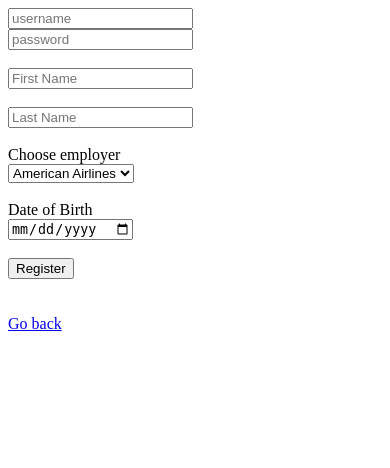
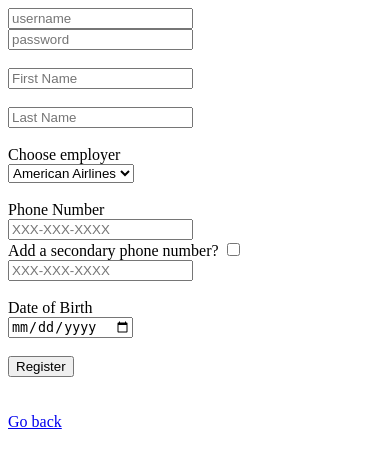
Before and after one commit to leeked/Air-Ticket-Database, a Flask app: page /staffreg in a window 390 px wide. Shown: the top 468 px of the page. Run offline with Flask 2, Linux system fonts and the light colour scheme; data comes from the database, SQL or seed files in the repository.

Commit message:
Fix Implementing staff phone

```diff
--- a/webapp/app.py
+++ b/webapp/app.py
@@ -158,6 +158,7 @@ def registerAuth():
 		fname = request.form['fname'].replace("&", "&amp;").replace('"', "&quot;").replace("<", "&lt;").replace(">", "&gt;")
 		lname = request.form['lname'].replace("&", "&amp;").replace('"', "&quot;").replace("<", "&lt;").replace(">", "&gt;")
 		DoB = request.form['DoB']
+		phone = request.form['phone']
 		airline_employer = request.form['employer'].replace('&nbsp;', ' ')
 
 		print(airline_employer)
@@ -187,6 +188,18 @@ def registerAuth():
 			cursor.execute(empl_check, (username,airline_employer))
 
 			check_res = cursor.fetchone()
+
+			# Insert phone number
+			phone_ins = 'INSERT INTO staff_phone VALUES(%s, %s)'
+			cursor.execute(phone_ins, (username, phone))
+			conn.commit()
+
+			# If secondary phone number
+			if request.form.get('check_aux_phone') == 'on':
+				aux_phone = request.form['aux_phone']
+				phone_ins = 'INSERT INTO staff_phone VALUES(%s, %s)'
+				cursor.execute(phone_ins, (username, aux_phone))
+				conn.commit()
 
 			# If not already registered into table, create entry
 			if not check_res:
--- a/webapp/templates/staffreg.html
+++ b/webapp/templates/staffreg.html
@@ -20,6 +20,12 @@
 		{% endfor %}
 	</select></br></br>
 
+	<label for='phone'>Phone Number</label></br>
+	<input type="text" name = "phone" placeholder="XXX-XXX-XXXX" required/> </br>
+	<label for='aux_phone'>Add a secondary phone number?</label>
+	<input type="checkbox" name="check_aux_phone" value = "on"/></br>
+	<input type="text" name = "aux_phone" placeholder="XXX-XXX-XXXX"/> </br></br>
+
 	<label for='DoB'>Date of Birth</label></br>
 	<input type="date" name = "DoB" placeholder="Date of Birth"/> </br></br>
 	<input type='hidden' name = 'type' value = 'staff'/>
```
